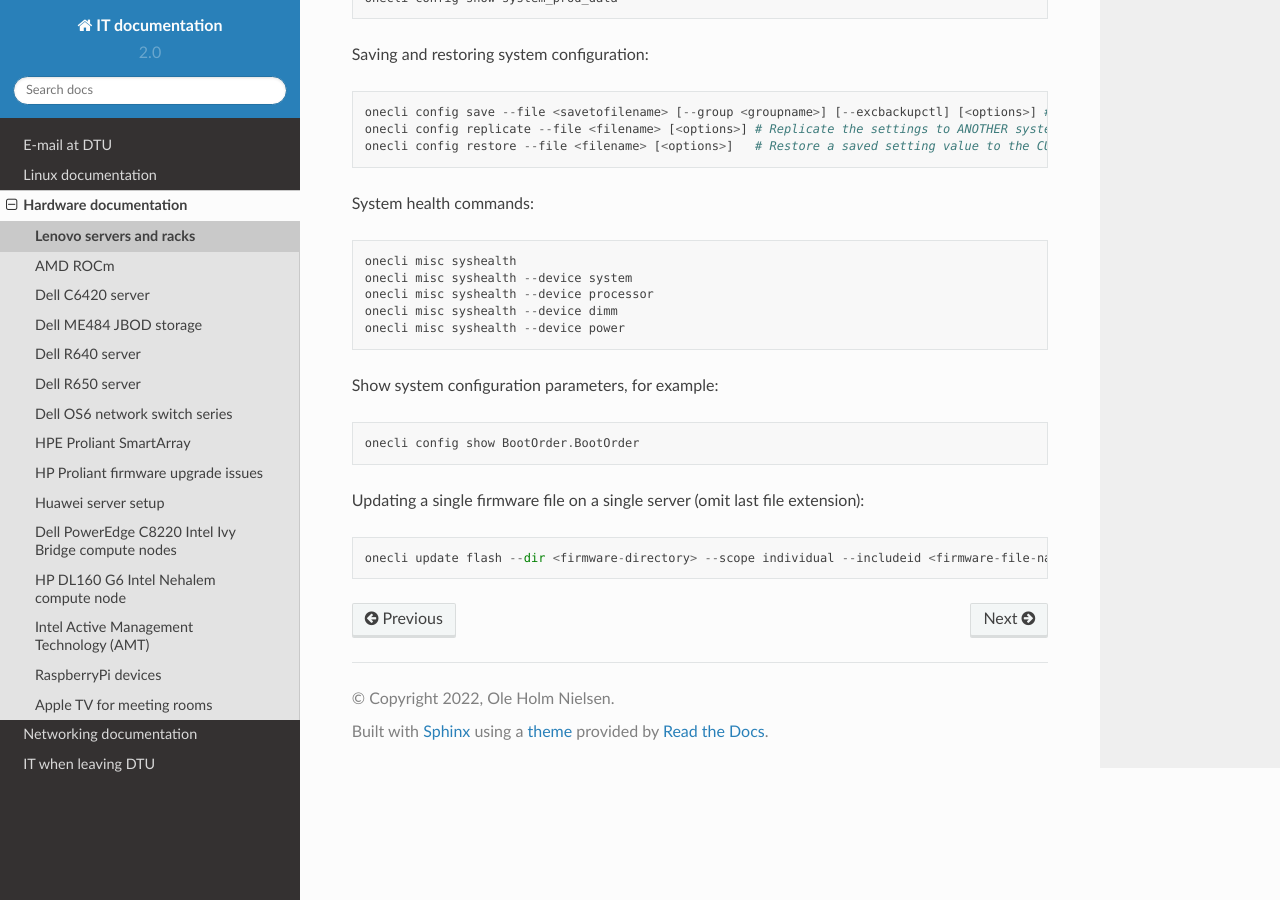
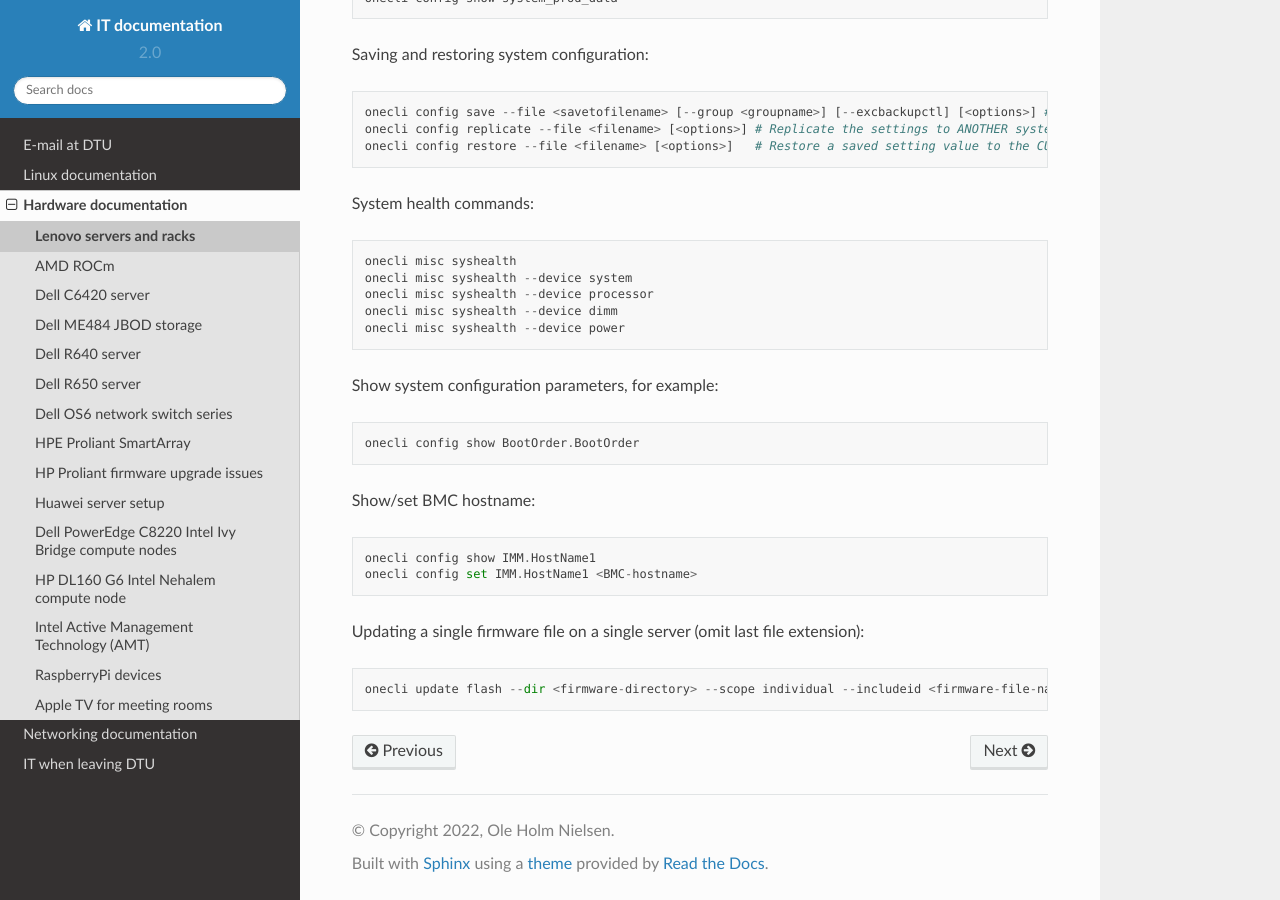
Before and after one commit to OleHolmNielsen/ITwiki, a Sphinx documentation site: the page built from docs/Lenovo_XClarity_BMC.rst, in a window 1280 px wide and 900 px high, scrolled down 902 px. Built offline with Sphinx 7.4.7 and the Read the Docs theme 2.0.0, drawn with Linux system fonts in a browser that asks for light colours.

Commit message:
Show/set BMC hostname

```diff
--- a/docs/Lenovo_XClarity_BMC.rst
+++ b/docs/Lenovo_XClarity_BMC.rst
@@ -56,6 +56,11 @@ Show system configuration parameters, for example::
 
   onecli config show BootOrder.BootOrder
 
+Show/set BMC hostname::
+
+  onecli config show IMM.HostName1
+  onecli config set IMM.HostName1 <BMC-hostname>
+
 Updating a single firmware file on a single server (omit last file extension)::
 
   onecli update flash --dir <firmware-directory> --scope individual --includeid <firmware-file-name>
```
